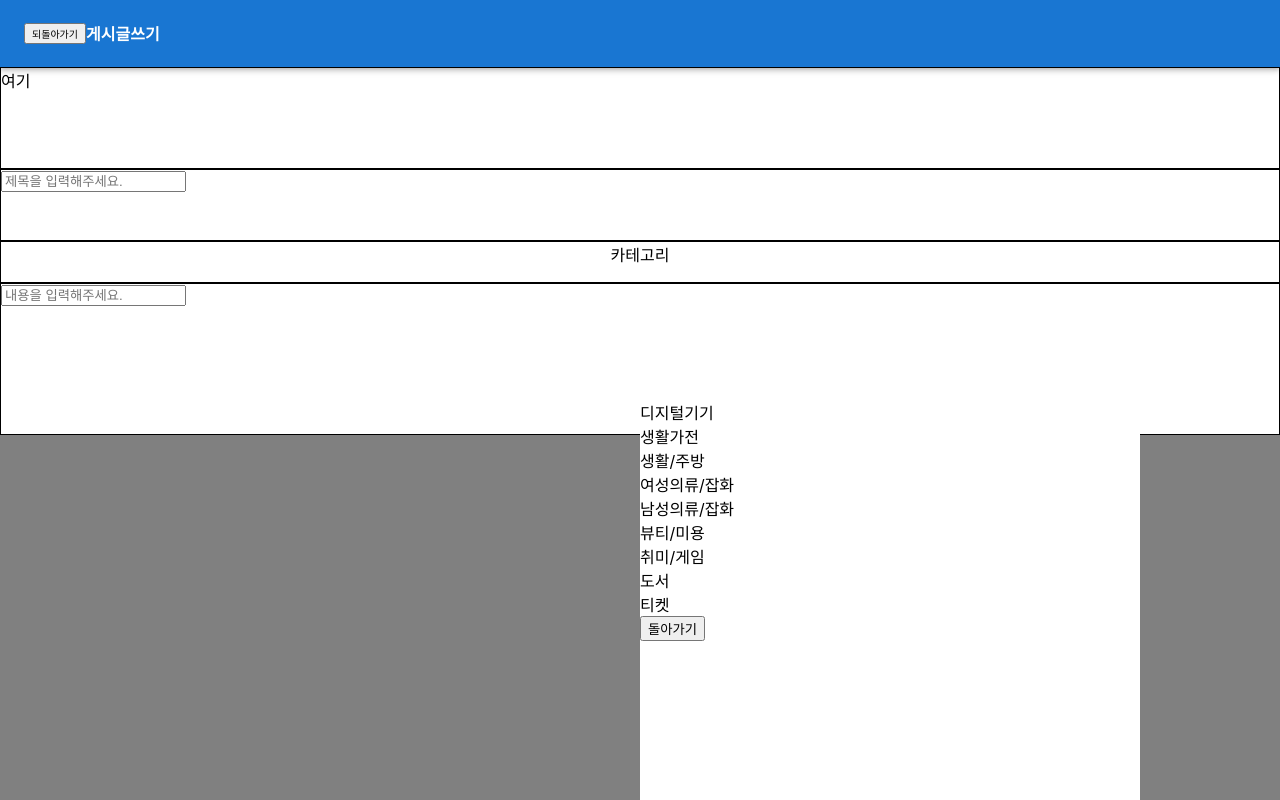
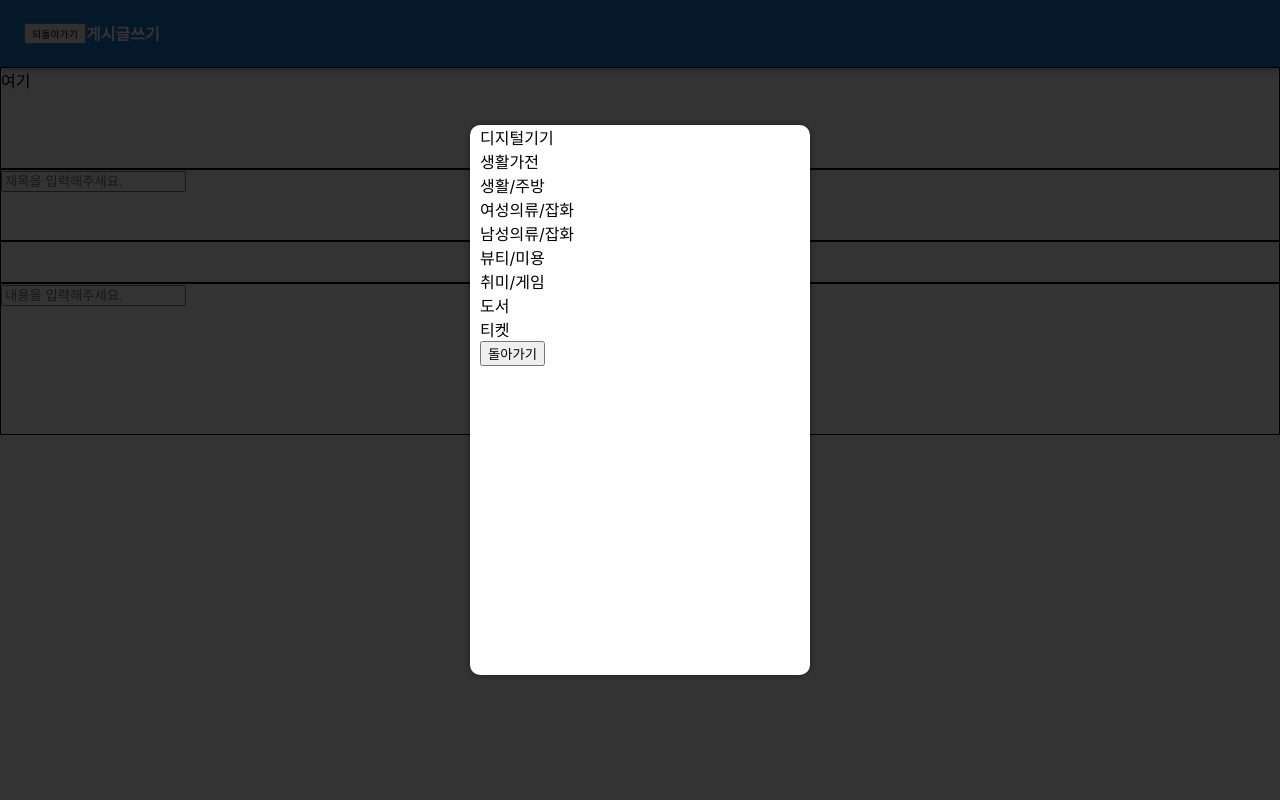
Before and after one commit to dudgns5845/Final_Project_FE, a React (Create React App) app in the folder final_project/: page /postpage in a window 1280 px wide. Both pictures are taken after a click on the element "카테고리". Built offline with nearby package versions, Linux system fonts and the light colour scheme.

Commit message:
#1 feat 모달 컴포넌트 생성

```diff
--- a/final_project/src/Components/Modal.js
+++ b/final_project/src/Components/Modal.js
@@ -1,28 +1,36 @@
 import styled from "styled-components";
 
-const Modal = ({ visible, close, children }) => {
+function Modal({ visible, children }) {
   return (
-    <>
-      <ModalWrap visible={visible} onClick={close}></ModalWrap>
+    <div className="Modal">
+      <ModalWrap visible={visible}></ModalWrap>
       <ModalBody visible={visible}>{children}</ModalBody>
-    </>
+    </div>
   );
-};
+}
 export default Modal;
 
 const ModalWrap = styled.div`
-width:100%;
-height:100%;
-display: $((props))=>(props.visible ? 'block' :'none')};
-position: fixed;
-background-color:gray;
+  width: 100%;
+  height: 100%;
+  display: ${(props) => (props.visible ? "block" : "none")};
+  position: fixed;
+  top: 0;
+  background-color: rgba(0, 0, 0, 0.8);
+  z-index: 99;
+  cursor: pointer;
 `;
 const ModalBody = styled.div`
   display: ${(props) => (props.visible ? "block" : "none")};
   position: fixed;
   top: 50%;
   left: 50%;
+  transform: translate(-50%, -50%);
+  box-shadow: 0 0 6px 0 rgba(0, 0, 0, 0.5);
   background-color: white;
-  width: 500px;
-  height: 500px;
+  border-radius: 10px;
+  width: 330px;
+  height: 550px;
+  padding-left: 10px;
+  z-index: 100;
 `;
```
